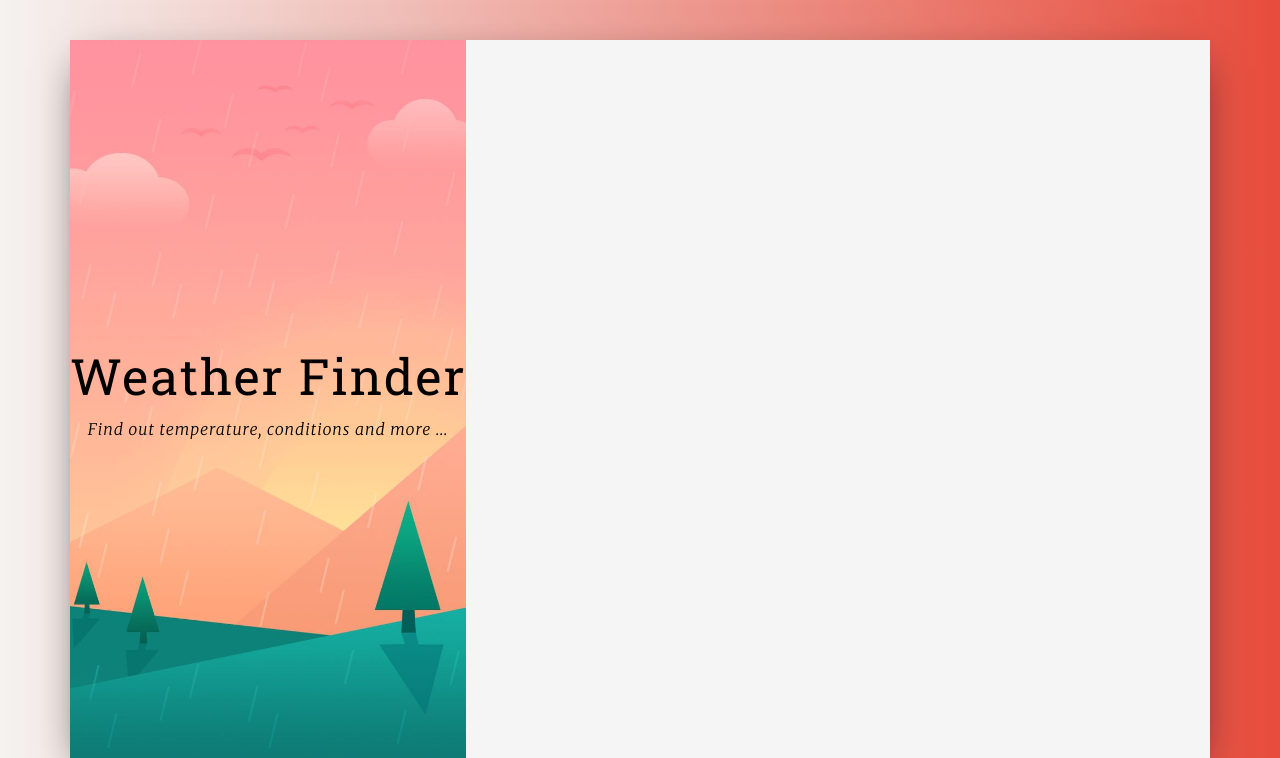
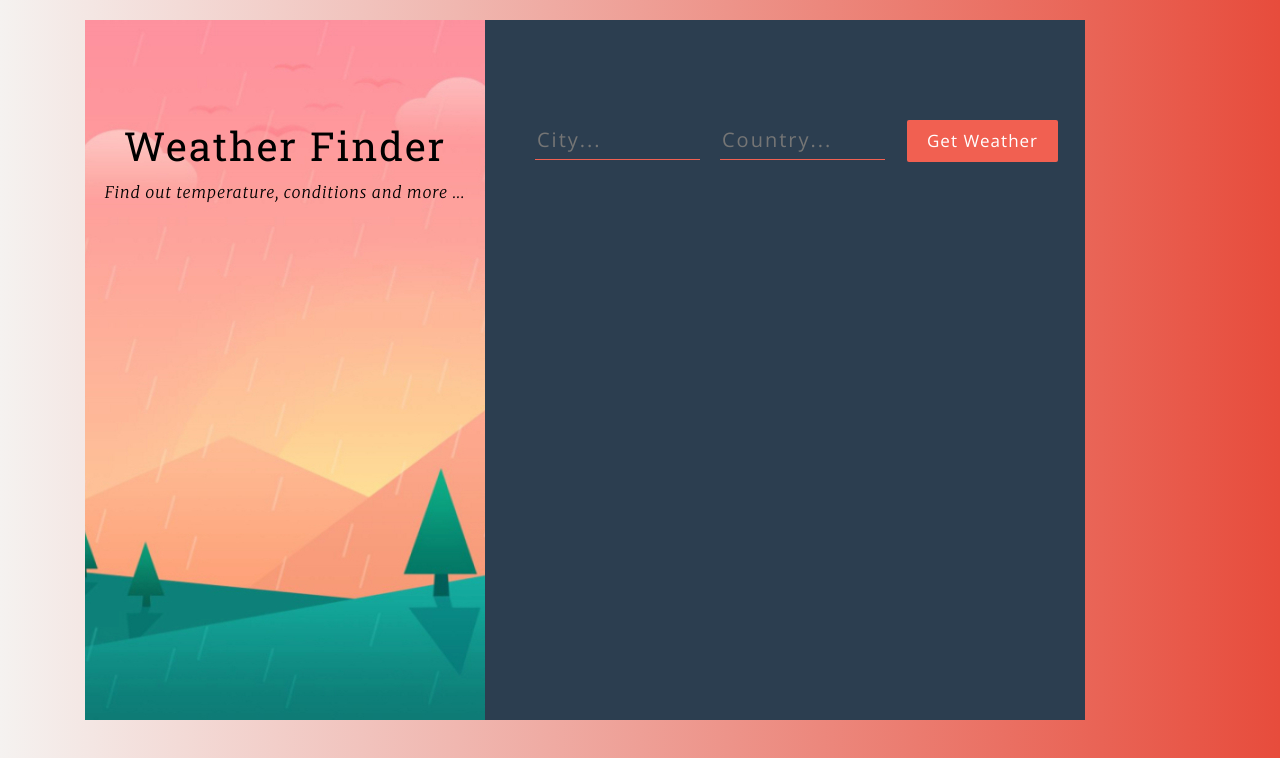
Before and after one commit to sanel-pajic/weather_app, a React (Create React App) app: page / in a window 1280 px wide. Shown: the top 758 px of the page. Built offline with nearby package versions, Linux system fonts and the light colour scheme; no server answers.

Commit message:
update css-wether app-sanel

```diff
--- a/src/App.css
+++ b/src/App.css
@@ -5,37 +5,37 @@
 
 body {
   font-family: "Open Sans", serif;
+  background: linear-gradient(to right, #f5f2f0, #e74c3c);
+  height: 900px;
 }
 
-.wrapper {
-  background: linear-gradient(to right, #f5f2f0, #e74c3c);
-  height: 100vh;
+.container {
   display: flex;
-  justify-content: center;
-  align-items: center;
+  flex-direction: row;
+  width: 1400px;
+  position: relative;
+  top: 20px;
 }
 
-.main {
-  height: 90vh;
-  background: whitesmoke;
-  box-shadow: 0px 13px 40px -13px rgba(15, 15, 15, 0.75);
-  margin: 0 auto;
+.title-container {
+  background: url("img/bg.jpg") center center no-repeat;
+  text-align: center;
+  width: 400px;
+  height: 700px;
+  color: #000;
+  padding-top: 100px;
+}
+.form-container {
+  background-color: #2c3e50;
+  width: 600px;
+  height: 700px;
+  padding-top: 100px;
+  padding-left: 50px;
 
 }
 
-.title-container {
-  height: 90vh;
-  background: url("img/bg.jpg") center center no-repeat;
-  background-size: cover;
-  display: flex;
-  align-items: center;
-  justify-content: center;
-  text-align: center;
-  color: #000;
-}
-
 .title-container__title {
-  font-size: 50px;
+  font-size: 40px;
   letter-spacing: 2px;
   line-height: 1.3;
   font-family: 'Roboto Slab', serif;
@@ -49,12 +49,7 @@ body {
   font-family: "Merriweather", serif;
 }
 
-.form-container {
-  background-color: #2c3e50;
-  height: 90vh;
-  padding-top: 100px;
-  padding-left: 50px;
-}
+
 
 input[type="text"] {
   background-color: transparent;
--- a/src/App.js
+++ b/src/App.js
@@ -57,15 +57,11 @@ class App extends React.Component {
     render() {
         return(
             <div>
-                <div className = "wrapper">
-                <div className = "main">
                 <div className = "container">
-                <div className = "row">
                 <div className = "col-xs-5 title-container">
                 <Titles/>
                  </div>
                  <div className ="col-xs-7 form-container">
-
                  <Form getWeather={this.getWeather}/>
                  <Weather
                  temperature={this.state.temperature}
@@ -76,12 +72,8 @@ class App extends React.Component {
                  pressure={this.state.pressure}
                  error={this.state.error}
                     />
-
                  </div>
-             </div>
             </div>
-         </div>
-        </div>
      </div>
 
         );
```
Also changed, not shown: src/img/bg.jpg, 1 other file (tests, documents, lock files or other folders).
